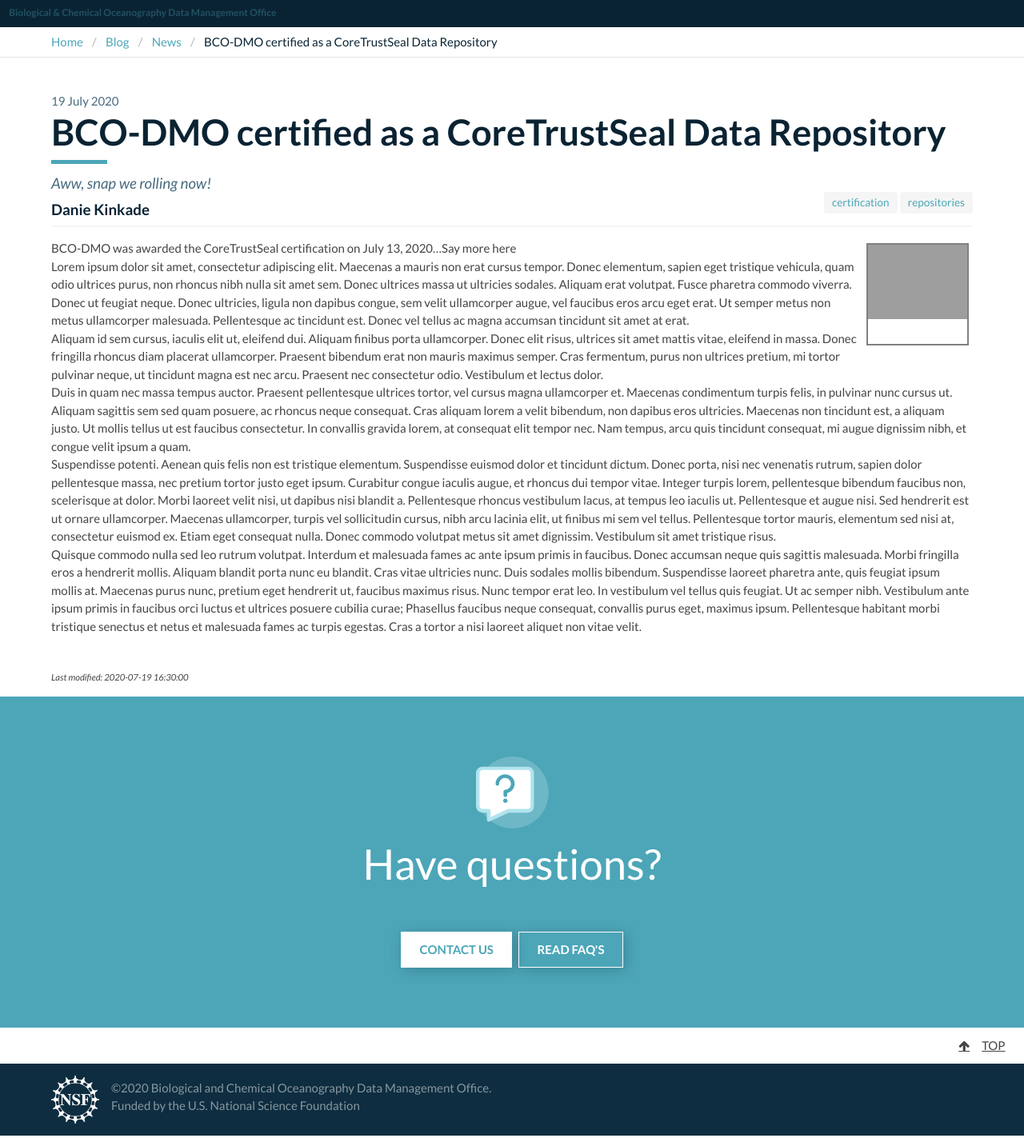
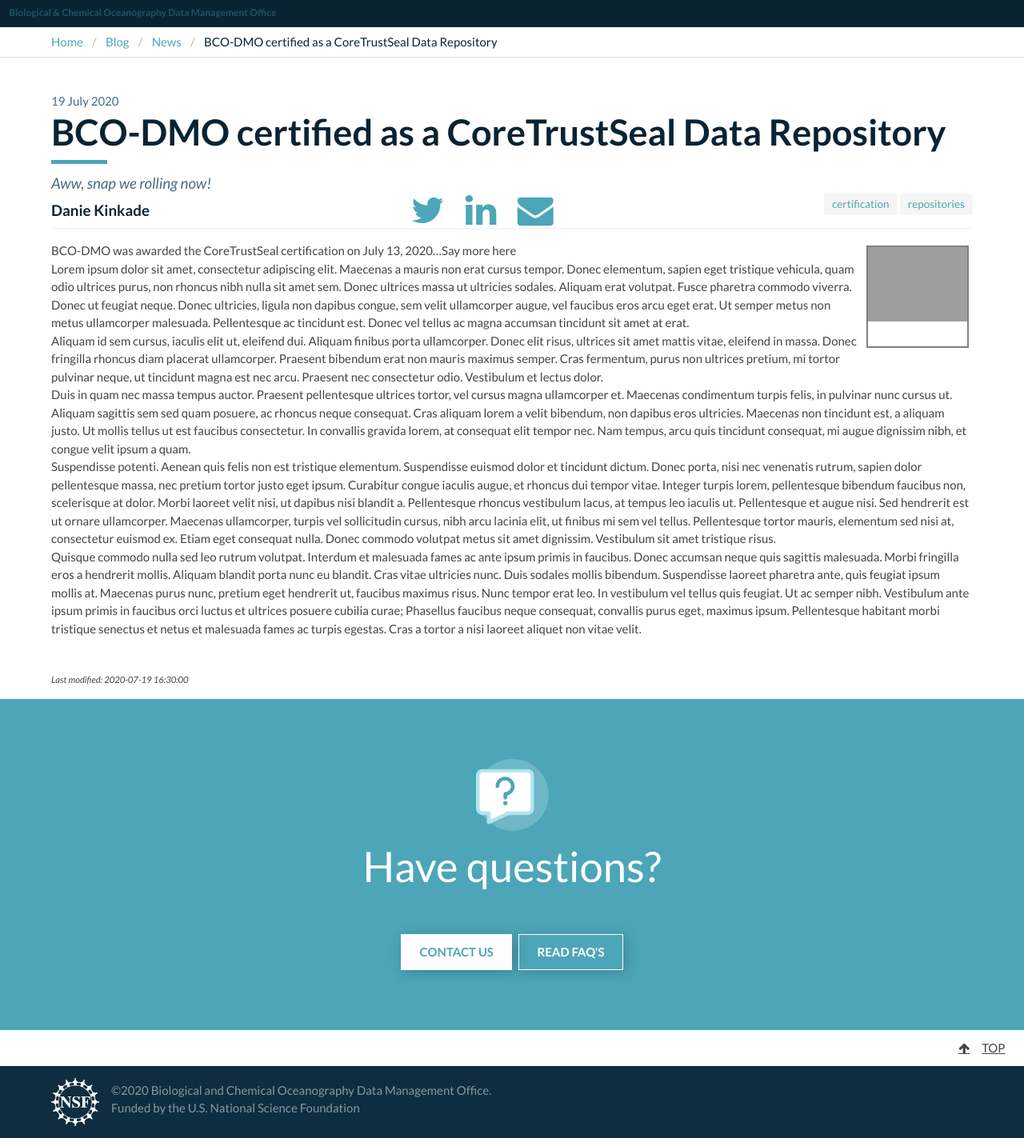
Before and after one commit to BCODMO/blog.bco-dmo.org, a Jekyll site: the page built from _posts/2020-07-19-core-trust-seal-certification.md, in a window 1280 px wide. Shown: the whole page at 80% size. Built offline with Jekyll 4.4.1, drawn with Linux system fonts in a browser that asks for light colours.

Commit message:
Update post.html

```diff
--- a/_layouts/post.html
+++ b/_layouts/post.html
@@ -1,15 +1,29 @@
 ---
 layout: default
 ---
+{% assign author = site.data.authors[page.author] %}
+{% assign bocdmo = site.data.authors["bcodmo"] %}
+{% assign url = site.url | append: page.url %}
+{% capture twitter_query %}via={{ bcodmo.social.twitter.id | urlencode }}&url={{ url | urlencode }}&tweet={{ page.excerpt | urlencode }}{% endcapture %}
+{% assign twitter_share = "https://twitter.com/intent/tweet?" | append: twitter_query %}
+{% assign linkedin_share = "https://twitter.com/intent/tweet" %}
+{% assign email_share = "https://twitter.com/intent/tweet" %}
+
 <h5 class="subtitle is-6 margin-bot-1">{{ page.date | date_to_long_string }}</h5>
 <h1 class="title is-1 is-primary padding-bot-1 margin-bot-2-important">{{ page.title }}</h1>
 {% if page.subtitle %}
 <h5 class="subtitle is-italic padding-bot-0 margin-bot-0">{{ page.subtitle }}</h5>
 {% endif %}
-{% assign author = site.data.authors[page.author] %}
 <nav class="level margin-bot-0">
   <div class="level-left">
     <div class="level-item"><h5 class="title is-5 margin-top-0 margin-bot-0">{{ author.name }}</h5></div>
+  </div>
+  <div class="is-centered">
+    <nav class="level is-mobile">
+      <p class="level-item has-text-centered margin-left-1 margin-right-1"><a href="{{ twitter_share }}" target="_blank"><i class="fa fa-twitter social-size-medium"></i></a></p>
+      <p class="level-item has-text-centered margin-left-1 margin-right-1"><a href="{{ linkedin_share }}" target="_blank"><i class="fa fa-linkedin social-size-medium"></i></a></p>
+      <p class="level-item has-text-centered margin-left-1 margin-right-1"><a href="{{ email_share }}"><i class="fa fa-envelope fa-3 social-size-medium" aria-hidden="true"></i></a></p>
+    </nav>
   </div>
   <div class="level-right">
     <p class="level-item">
```
